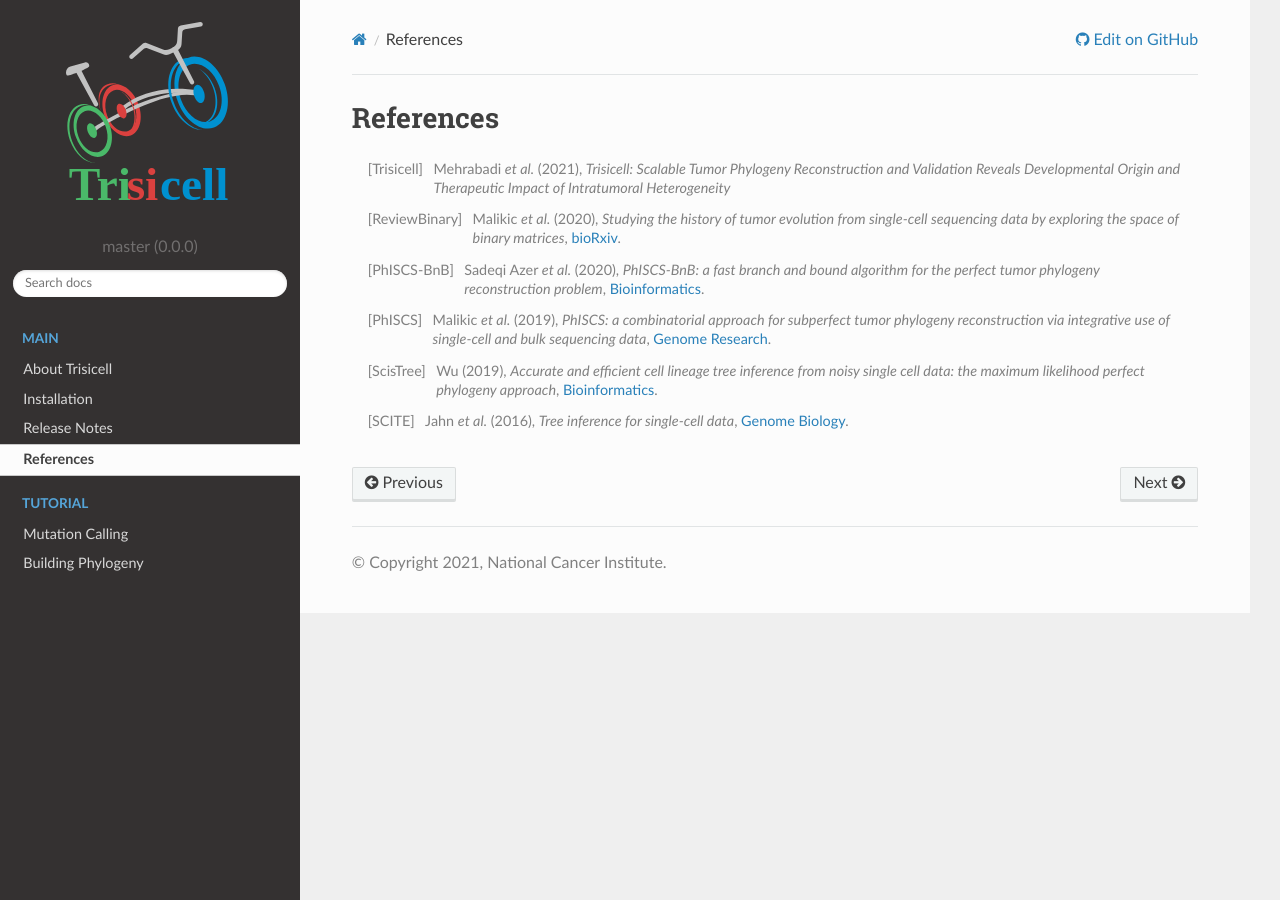
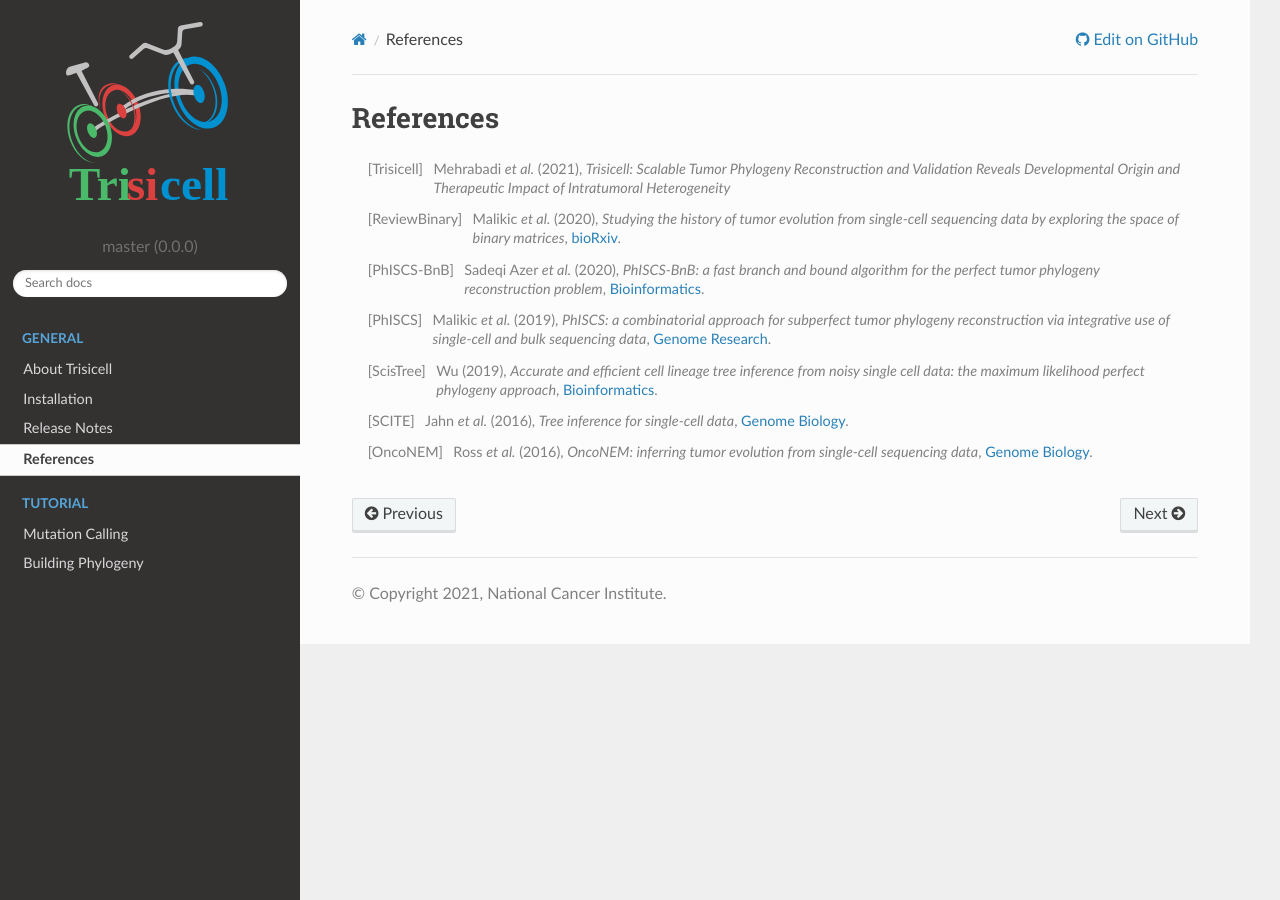
Before and after one commit to faridrashidi/trisicell, a Sphinx documentation site: the page built from docs/source/references.rst, in a window 1280 px wide. Built offline with Sphinx 7.4.7 and the Read the Docs theme 2.0.0, drawn with Linux system fonts in a browser that asks for light colours.

Commit message:
update docs

```diff
--- a/docs/source/index.rst
+++ b/docs/source/index.rst
@@ -1,7 +1,7 @@
 .. include:: ../../README.rst
 
 .. toctree::
-   :caption: Main
+   :caption: General
    :maxdepth: 1
    :hidden:
 
--- a/docs/source/references.rst
+++ b/docs/source/references.rst
@@ -23,3 +23,7 @@ References
 .. [SCITE] Jahn *et al.* (2016),
    *Tree inference for single-cell data*,
    `Genome Biology <https://doi.org/10.1186/s13059-016-0936-x>`__.
+
+.. [OncoNEM] Ross *et al.* (2016),
+   *OncoNEM: inferring tumor evolution from single-cell sequencing data*,
+   `Genome Biology <https://doi.org/10.1186/s13059-016-0929-9>`__.
```
